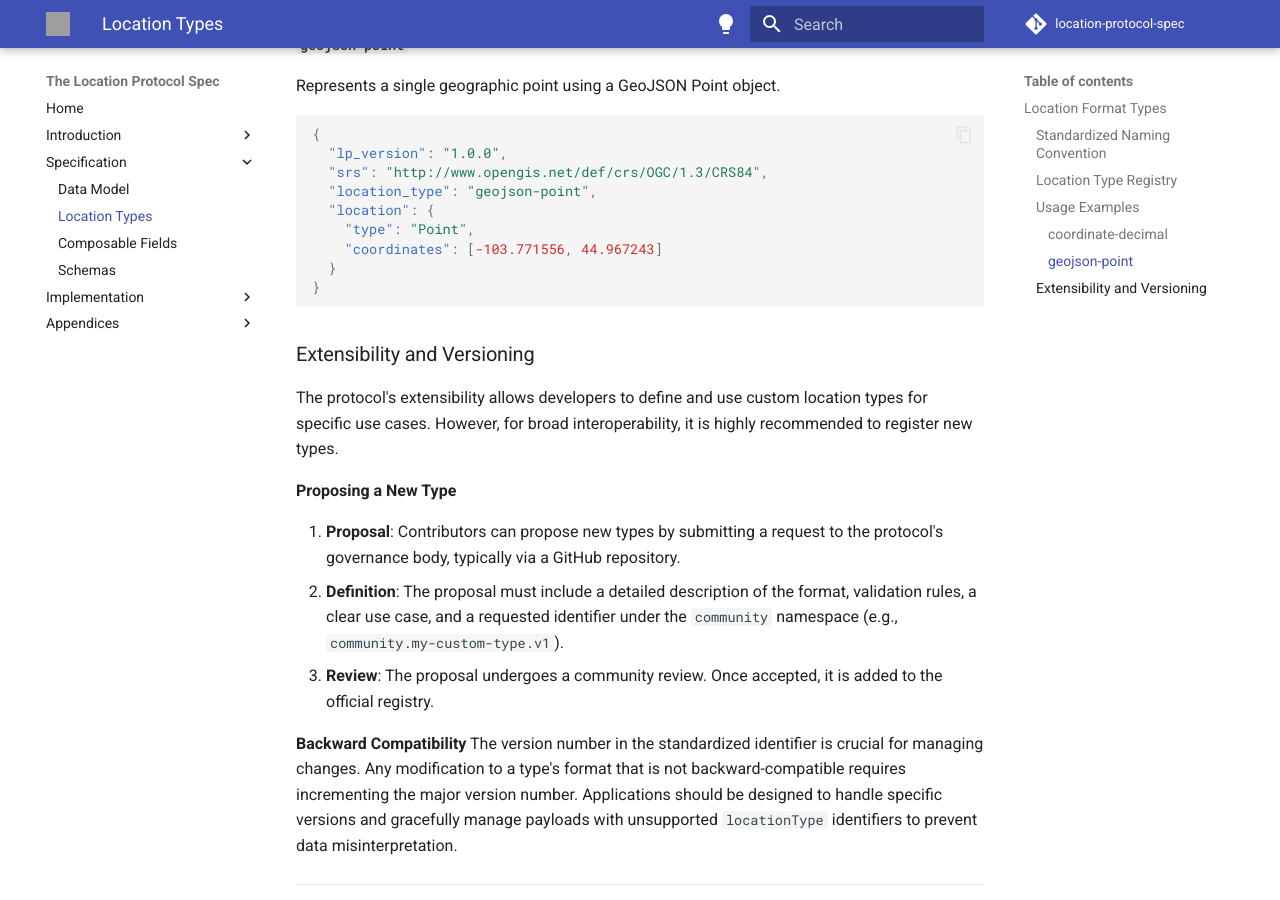
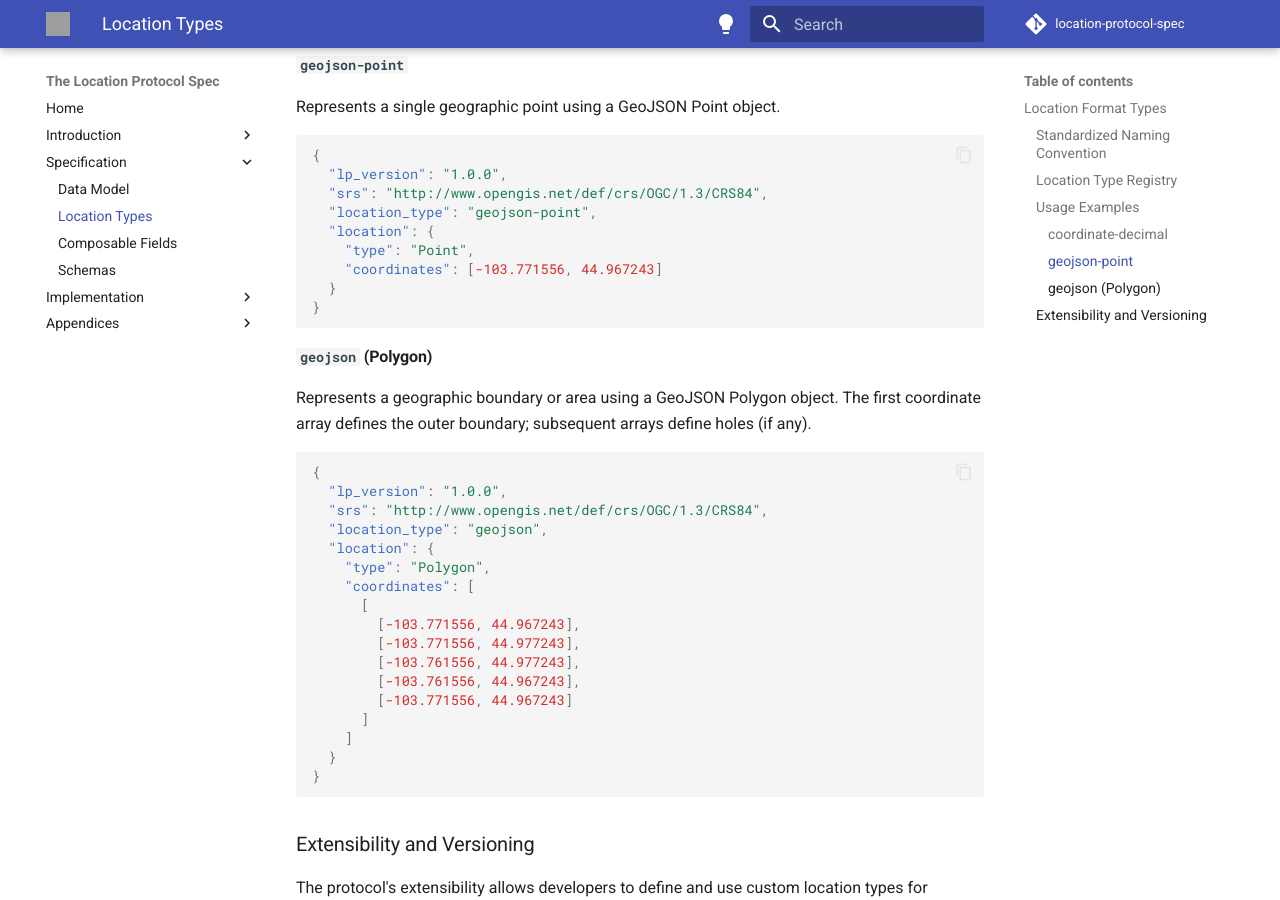
Before and after one commit to DecentralizedGeo/location-protocol-spec, an MkDocs documentation site: the page built from docs/spec-page/specification/location-types.md, in a window 1280 px wide and 900 px high, scrolled down 1947 px. Built offline with MkDocs 1.6.1 and Material for MkDocs 9.7.7, drawn with Linux system fonts in a browser that asks for light colours; comment, search, counter and statistics services are not loaded; some of the changed text lies outside the part shown; grey boxes are pictures that could not be loaded.

Commit message:
fix(spec): support all GeoJSON geometry types, not just Point
The spec had conflicting information about GeoJSON support:
- geojson-alignment.md indicated all geometry types were supported
- But schemas.md restricted locationGeoJSON to Point only
- location-types.md was ambiguous about the scope of support

Changes:
- Update JSON schema to accept all RFC 7946 geometry types (Point,
  LineString, Polygon, MultiPoint, MultiLineString, MultiPolygon,
  GeometryCollection)
- Clarify location-types.md table to explicitly list all supported types
- Add Polygon example to location-types.md demonstrating area support

This aligns the entire spec with the original intent: Location Protocol
is a wrapper for standard geospatial formats, not a Point-only system.

````diff
--- a/docs/spec-page/specification/location-types.md
+++ b/docs/spec-page/specification/location-types.md
@@ -24,7 +24,7 @@
 | Supported Location Types    | Description                                                                                                                                          |
 | :-------------------------- | :--------------------------------------------------------------------------------------------------------------------------------------------------- |
 | `coordinate-decimal`        | A pair of decimal degree coordinates. Default order is latitude, longitude. A `+lon-lat` modifier can be used for explicit longitude-first ordering. |
-| `geojson` / `geojson-point` | A GeoJSON object representing a geographic feature. The current specification shows usage for `Point` geometries.                                    |
+| `geojson` / `geojson-point` | A GeoJSON Geometry object representing a geographic feature. Supports all geometry types: Point, LineString, Polygon, MultiPoint, MultiLineString, MultiPolygon, and GeometryCollection as defined in RFC 7946. |
 | `h3`                        | An H3 geospatial index representing a hexagonal cell.                                                                                                |
 | `geohash`                   | A Geohash string representing a geographic bounding box.                                                                                             |
 | `wkt`                       | A Well-Known Text (WKT) representation of a geometric object.                                                                                        |
@@ -64,6 +64,30 @@
 }
 ```
 
+#### `geojson` (Polygon)
+
+Represents a geographic boundary or area using a GeoJSON Polygon object. The first coordinate array defines the outer boundary; subsequent arrays define holes (if any).
+
+```json
+{
+  "lp_version": "1.0.0",
+  "srs": "http://www.opengis.net/def/crs/OGC/1.3/CRS84",
+  "location_type": "geojson",
+  "location": {
+    "type": "Polygon",
+    "coordinates": [
+      [
+        [-103.771556, 44.967243],
+        [-103.771556, 44.977243],
+        [-103.761556, 44.977243],
+        [-103.761556, 44.967243],
+        [-103.771556, 44.967243]
+      ]
+    ]
+  }
+}
+```
+
 ### Extensibility and Versioning
 
 The protocol's extensibility allows developers to define and use custom location types for specific use cases. However, for broad interoperability, it is highly recommended to register new types.
````
Also changed, not shown: docs/spec-page/specification/schemas.md (+6 -4 lines).
